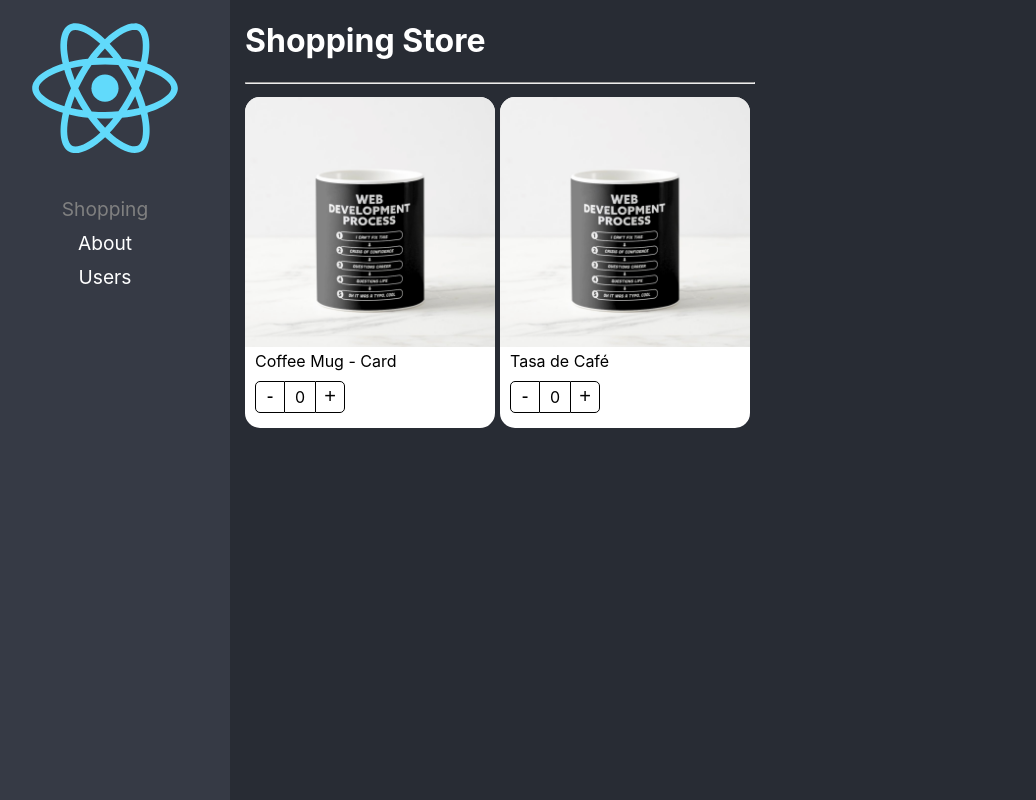
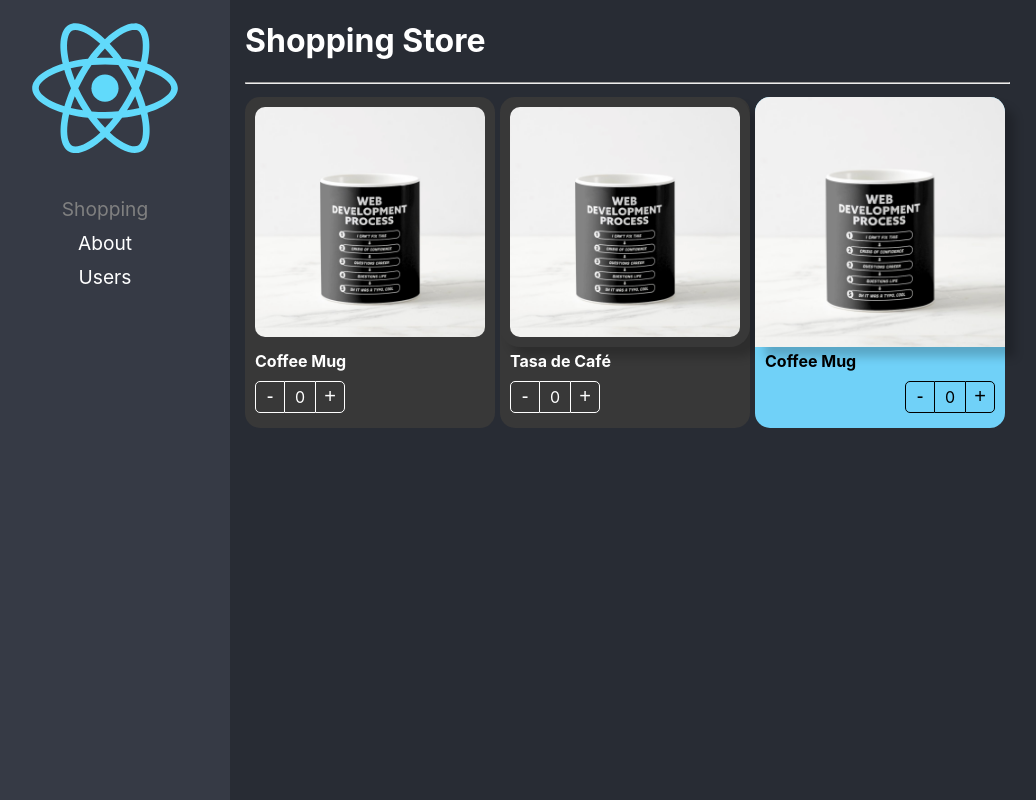
Before and after one commit to jsuarezm87/RP02-APP, a React (Create React App) app: page / in a window 1280 px wide. Shown: the whole page, without its empty margins (20-1056 px from the left). Built offline with nearby package versions, Linux system fonts and the light colour scheme.

Commit message:
Component extend styles ready

```diff
--- a/src/02-component-patterns/components/ProductButtons.tsx
+++ b/src/02-component-patterns/components/ProductButtons.tsx
@@ -1,14 +1,21 @@
-import { useContext } from 'react';
+import { useContext, CSSProperties } from 'react';
 import { ProductContext } from './ProductCard';
 import styles  from '../styles/styles.module.css';
 
+export interface Props {
+    className?: string;
+    style?:  CSSProperties;
+}
 
-export const ProductButtons = () => {
+export const ProductButtons = ({ className, style }: Props) => {
 
     const { increaseBy, counter } = useContext( ProductContext );
 
     return (
-        <div className={ styles.buttonsContainer }>
+        <div
+            className={ `${styles.buttonsContainer} ${className}` }
+            style={ style }
+        >
             <button
                 className={ styles.buttonMinus }
                 onClick={ ()=> increaseBy(-1) }
--- a/src/02-component-patterns/components/ProductCard.tsx
+++ b/src/02-component-patterns/components/ProductCard.tsx
@@ -1,13 +1,19 @@
-import { createContext } from 'react';
+import { createContext, ReactElement, CSSProperties } from 'react';
 import styles  from '../styles/styles.module.css';
 import { useProduct } from '../hooks/useProduct';
-import { ProductContextProps, ProductCardProps } from '../interfaces/interfaces';
+import { ProductContextProps, Product } from '../interfaces/interfaces';
 
+export interface Props {
+    product: Product;
+    children?: ReactElement | ReactElement[];
+    className?: string;
+    style?:  CSSProperties;
+}
 
 export const ProductContext = createContext({} as ProductContextProps);
 
 
-export const ProductCard = ({ children, product }: ProductCardProps) => {
+export const ProductCard = ({ children, product, className, style }: Props) => {
 
     const { counter, increaseBy } = useProduct();
 
@@ -15,10 +21,11 @@
     <ProductContext.Provider
         value={ {counter, increaseBy, product} }
     >
-      <div className={ styles.productCard }>
-
+      <div
+        className={ `${styles.productCard} ${className}` }
+        style={ style }
+      >
         { children }
-
       </div>
 
     </ProductContext.Provider>
--- a/src/02-component-patterns/components/ProductImage.tsx
+++ b/src/02-component-patterns/components/ProductImage.tsx
@@ -1,10 +1,15 @@
-import { useContext } from 'react';
+import { useContext, CSSProperties } from 'react';
 import { ProductContext } from './ProductCard';
 import styles  from '../styles/styles.module.css';
 import noImage  from '../assets/no-image.jpg';
 
+export interface Props {
+    img?: string;
+    className?: string;
+    style?: CSSProperties;
+}
 
-export const ProductImage = ({ img = '' }) => {
+export const ProductImage = ({ img, className, style }: Props) => {
 
     const { product } = useContext( ProductContext );
     let imgToShow: string;
@@ -12,6 +17,11 @@
     img ? imgToShow = img : ( product.img ? imgToShow = product.img : imgToShow =  noImage);
 
     return (
-        <img className={ styles.productImg } src={ imgToShow } alt="Product" />
+        <img
+          className={ `${styles.productImg } ${className}` }
+          style={ style }
+          src={ imgToShow }
+          alt="Product"
+        />
     )
 }
--- a/src/02-component-patterns/components/ProductTitle.tsx
+++ b/src/02-component-patterns/components/ProductTitle.tsx
@@ -1,13 +1,22 @@
-import { useContext } from 'react';
+import { useContext, CSSProperties } from 'react';
 import { ProductContext } from './ProductCard';
 import styles  from '../styles/styles.module.css';
 
-export const ProductTitle = ({ title }: { title?: string } ) => {
+export interface Props {
+    title?: string;
+    className?: string;
+    style?: CSSProperties;
+}
+
+export const ProductTitle = ({ title, className, style }: Props ) => {
 
     const { product } = useContext( ProductContext );
 
     return (
-        <span className={ styles.productDescription }>
+        <span
+            className={ `${styles.productDescription} ${className}` }
+            style={ style }
+        >
             { title ? title : product.title }
         </span>
     )
--- a/src/02-component-patterns/pages/ShoppingPage.tsx
+++ b/src/02-component-patterns/pages/ShoppingPage.tsx
@@ -1,16 +1,12 @@
 import { ProductCard, ProductImage, ProductTitle, ProductButtons } from '../components';
+import '../styles/custom-styles.css';
 
-const productCoffe = {
+const product = {
   id: '1',
-  title: 'Coffee Mug - Card',
+  title: 'Coffee Mug',
   img: './coffee-mug.png'
 }
 
-const productCoffe2 = {
-  id: '1',
-  title: 'Coffee Mug - Card',
-  img: ''
-}
 
 export const ShoppingPage = () => {
   return (
@@ -23,16 +19,38 @@
           flexWrap: 'wrap'
         }}
         >
-          <ProductCard product={ productCoffe } >
-            <ProductCard.Image />
-            <ProductCard.Title />
-            <ProductCard.Buttons />
+          <ProductCard
+            product={ product }
+            className='bg-dark text-white'
+          >
+              <ProductCard.Image className='custom-image' />
+              <ProductCard.Title  className='text-bold' />
+              <ProductCard.Buttons className='custom-buttons' />
           </ProductCard>
 
-           <ProductCard product={ productCoffe2 } >
-            <ProductImage img={'./coffee-mug.png'}/>
-            <ProductTitle title={'Tasa de Café'}/>
-            <ProductButtons />
+           <ProductCard
+              product={ product }
+              className='bg-dark text-white'
+           >
+              <ProductImage
+                img={'./coffee-mug.png'}
+                className='custom-image'
+                style={{ boxShadow: '10px 10px 10px rgba(0,0,0,0.2)' }}
+              />
+              <ProductTitle
+                title={'Tasa de Café'}
+                className='text-bold'
+              />
+              <ProductButtons className='custom-buttons' />
+          </ProductCard>
+
+          <ProductCard
+              product={ product }
+              style={{ backgroundColor: '#70D1F8' }}
+           >
+              <ProductImage style={{ boxShadow: '10px 10px 10px rgba(0,0,0,0.2)' }} />
+              <ProductTitle style={{ fontWeight: 'bold' }} />
+              <ProductButtons style={{ display: 'flex', justifyContent: 'end' }}/>
           </ProductCard>
         </div>
     </div>
--- /dev/null
+++ b/src/02-component-patterns/styles/custom-styles.css
@@ -0,0 +1,24 @@
+
+.bg-dark {
+    background-color: rgb(56,56,56);
+ }
+
+ .text-white {
+     color: white;
+ }
+
+ .text-bold {
+     font-weight: bold;
+ }
+
+ .custom-image {
+     border-radius: 20px;
+     padding: 10px;
+     width: calc( 100% - 20px );
+ }
+
+
+ .custom-buttons button, .custom-buttons div {
+     color: white;
+     border-color: white;
+ }
```
Also changed, not shown: src/02-component-patterns/interfaces/interfaces.ts (+11 -11 lines).
